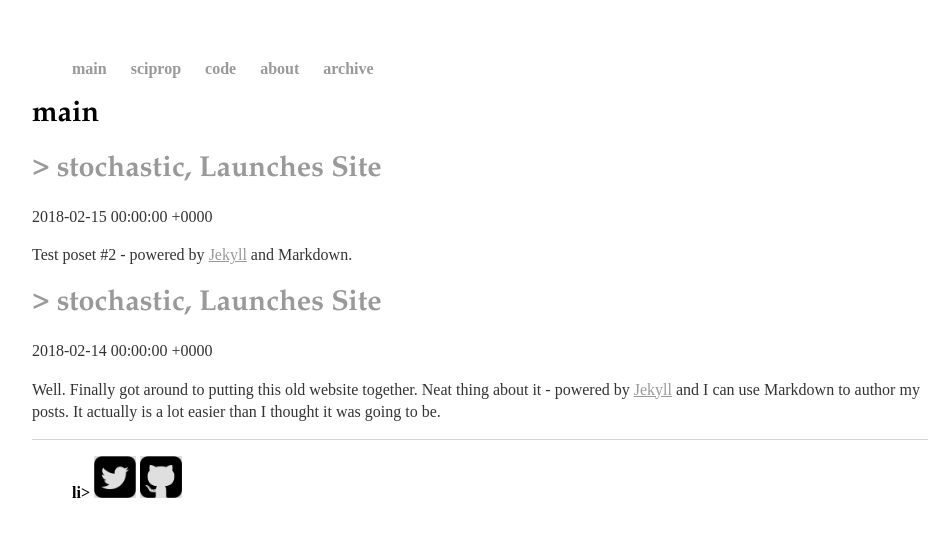
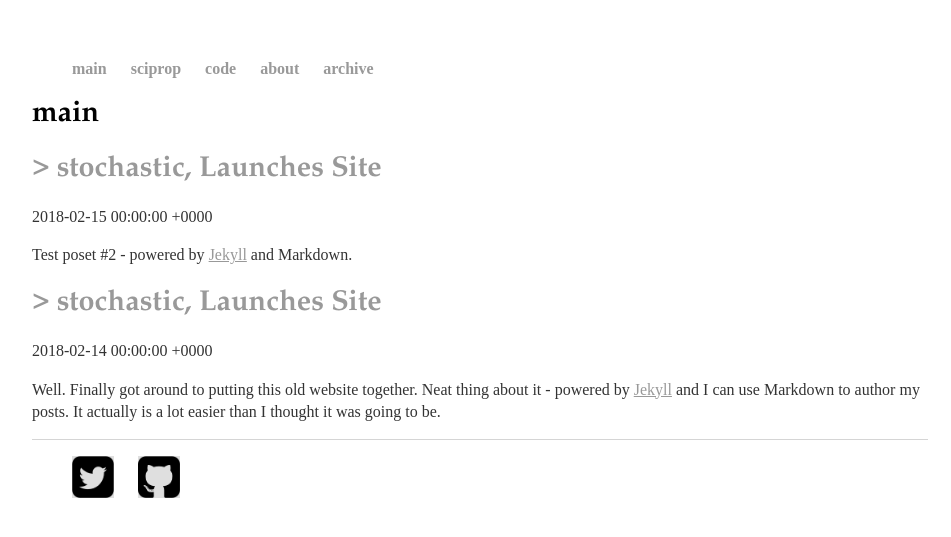
Before and after one commit to caesoma/caesoma.github.io, a Jekyll site: the page built from index.html, in a window 1280 px wide. Shown: the top 537 px of the page, without its empty margins (160-1111 px from the left). Built offline with Jekyll 4.4.1, drawn with Linux system fonts in a browser that asks for light colours; the list of posts is cut into pages by our own code.

```diff
--- a/_layouts/default.html
+++ b/_layouts/default.html
@@ -22,7 +22,7 @@
       </div><!-- /.container -->
     <footer>
       <ul>
-        li><a style= "text-decoration:none;" href="https://twitter.com/caesoma">
+        <li><a style= "text-decoration:none;" href="https://twitter.com/caesoma">
           <img src="/images/tw.png" alt="twitter"
           style="width:42px;height:42px;border:0;">
         </a></li>
```
